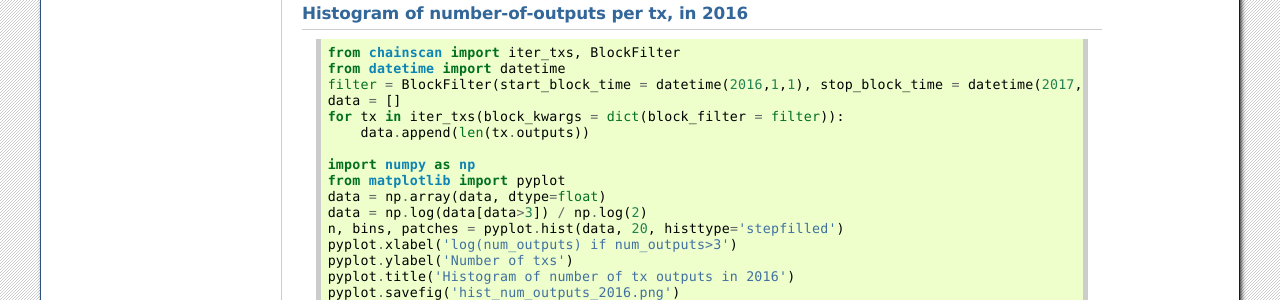
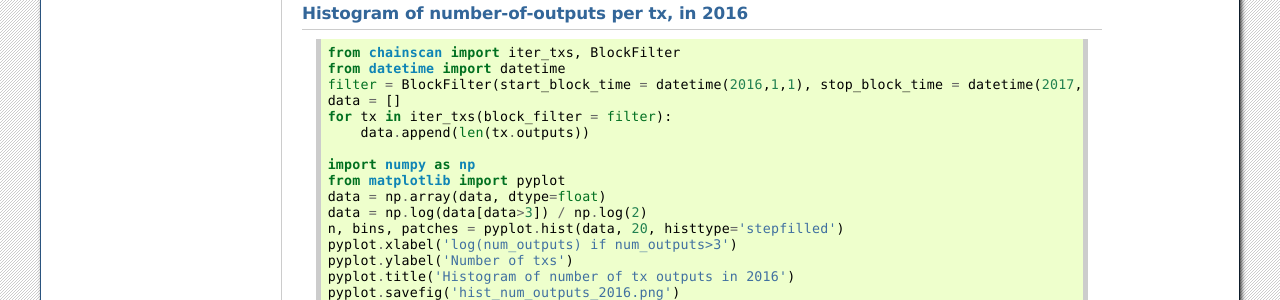
Before and after one commit to fungibit/chainscan, a Sphinx documentation site: the page built from docs/examples.rst, in a window 1280 px wide and 900 px high, scrolled down 2893 px. Shown: the part 151-451 px from the top of the window. Built offline with Sphinx 7.4.7, drawn with Linux system fonts in a browser that asks for light colours; some of the changed text lies outside the part shown.

Commit message:
made iter_txs() friendlier

```diff
--- a/docs/examples.rst
+++ b/docs/examples.rst
@@ -210,7 +210,7 @@
     from datetime import datetime
     filter = BlockFilter(start_block_time = datetime(2016,1,1), stop_block_time = datetime(2017,1,1))
     data = []
-    for tx in iter_txs(block_kwargs = dict(block_filter = filter)):
+    for tx in iter_txs(block_filter = filter):
         data.append(len(tx.outputs))
 
     import numpy as np
@@ -370,7 +370,7 @@
 ::
 
     from chainscan import iter_txs
-    for tx in iter_txs(track_spending = True, tx_kwargs = dict(include_block_context = True)):
+    for tx in iter_txs(track_spending = True, include_block_context = True):
         height = tx.block.height
         for txinput in tx.inputs:
             if height == txinput.spending_info.block_height:
@@ -466,7 +466,7 @@
 
     from chainscan import iter_txs
     from bitcoin.transaction import verify_tx_input
-    for tx in iter_txs(track_spending = True, tx_kwargs=dict(include_tx_blob = True)):
+    for tx in iter_txs(track_spending = True, include_tx_blob = True):
         for txin in tx.inputs[0]:
             iscript = txin.script
             o = txin.spent_output
```
Also changed, not shown: 1 other file.
